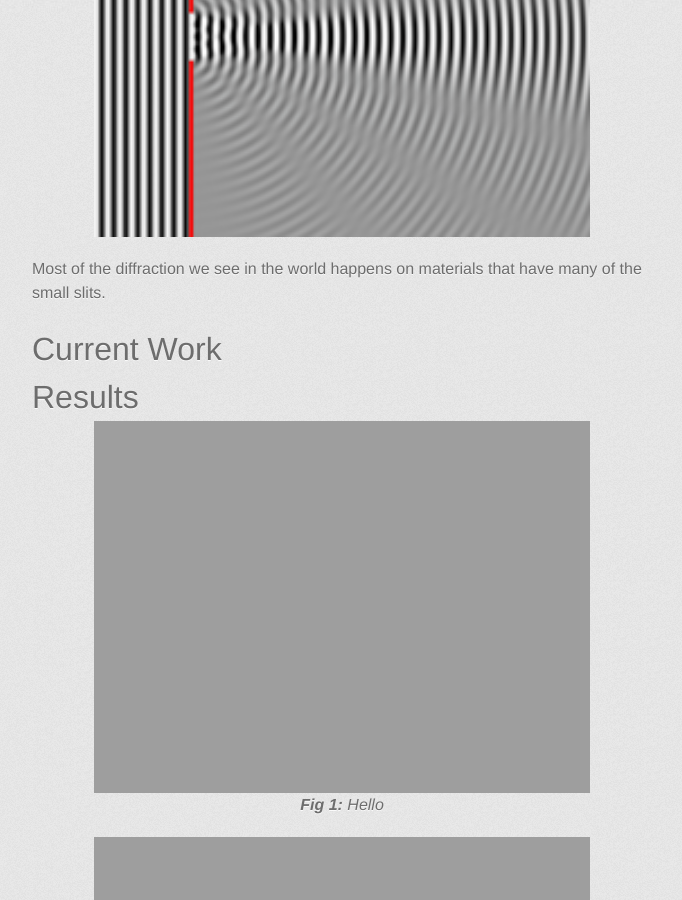
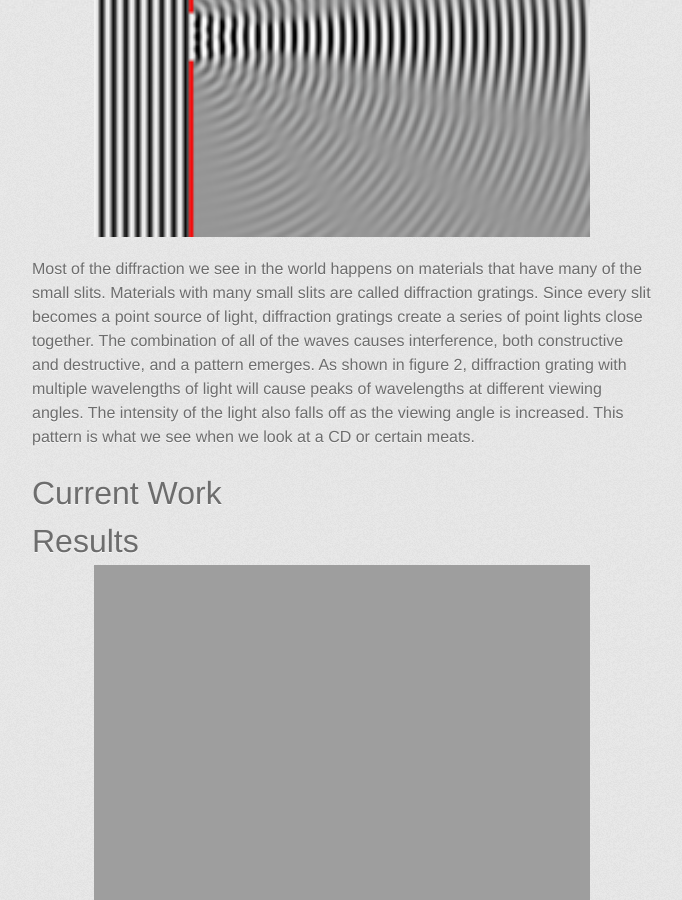
Before and after one commit to tabenmalik/cs354-diffraction-report, a Jekyll site: the page built from index.md, in a window 1280 px wide and 900 px high, scrolled down 562 px. Shown: the whole window, without its empty margins (298-980 px from the left). Built offline with Jekyll 4.4.1, drawn with Linux system fonts in a browser that asks for light colours; some web fonts are replaced; our own code applies the rules of GitHub Pages for plain Markdown files.

Commit message:
Text and title test

```diff
--- a/index.md
+++ b/index.md
@@ -14,7 +14,13 @@ for the wave instead of a directional source.
 ![Wave Diffraction]({{site.url}}{{site.baseurl}}/assets/images/wave_diffraction.png)
 
 Most of the diffraction we see in the world happens on materials that have many of the small
-slits.
+slits. Materials with many small slits are called diffraction gratings. Since every slit
+becomes a point source of light, diffraction gratings create a series of point lights
+close together. The combination of all of the waves causes interference, both constructive
+and destructive, and a pattern emerges. As shown in figure 2, diffraction grating with multiple
+wavelengths of light will cause peaks of wavelengths at different viewing angles. The intensity
+of the light also falls off as the viewing angle is increased. This pattern is what we see when we
+look at a CD or certain meats.
 
 # Current Work
 
```
